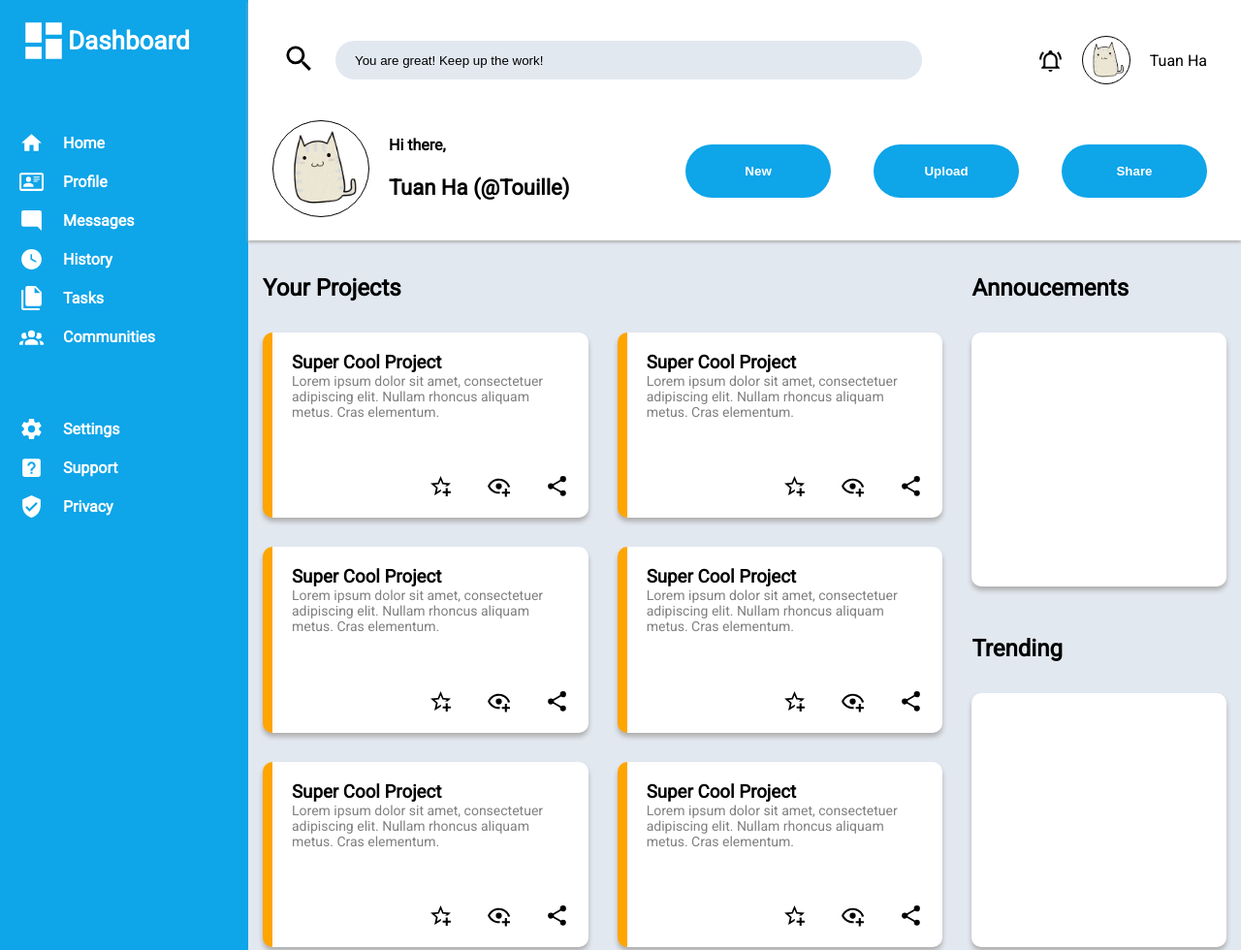
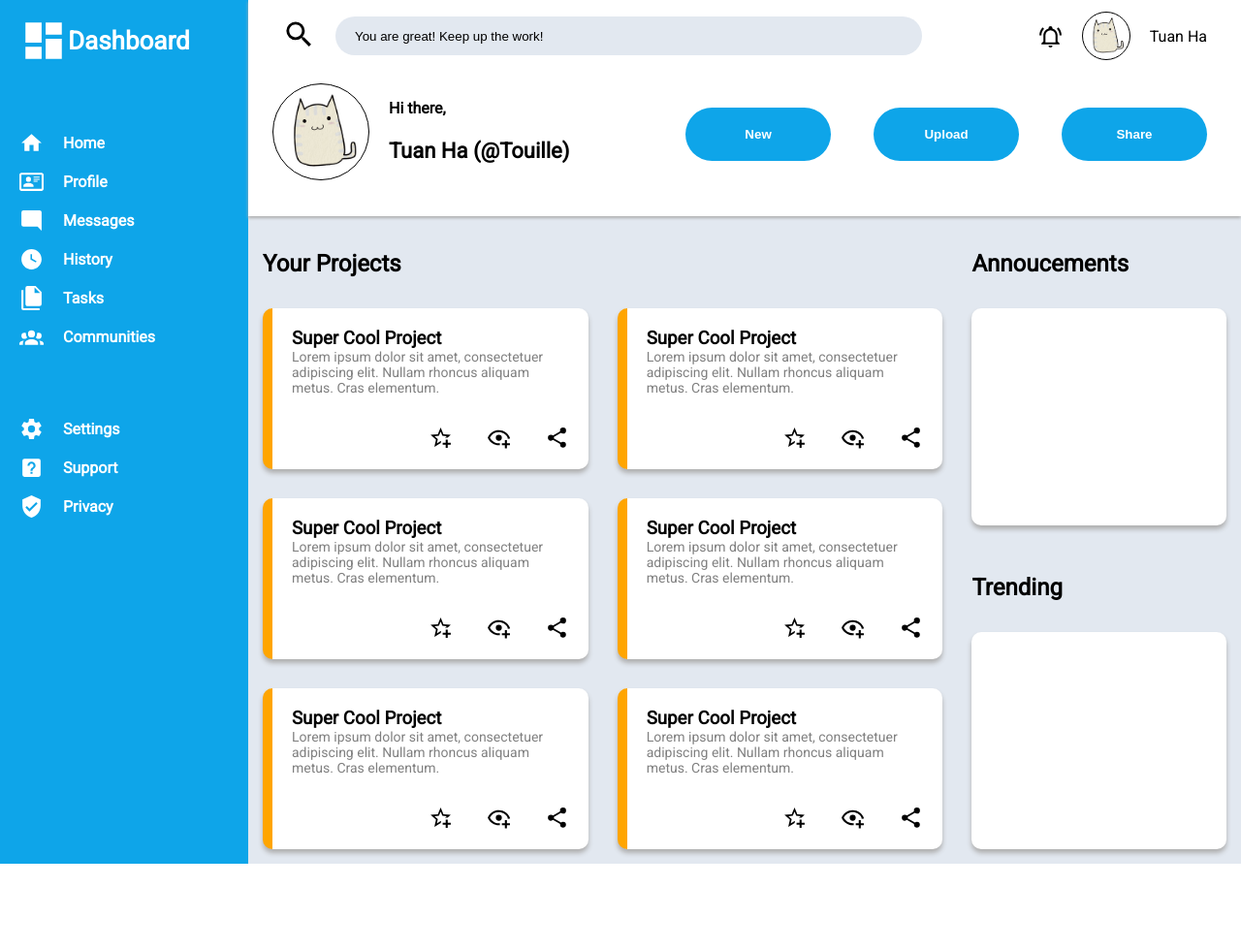
Before and after one commit to Tou1lle/admin-dashboard-top, a plain HTML site: page index.html in a window 1280 px wide. Shown: the top 980 px of the page at 97% size. After the commit the page ends 891 px from the top, so only its background shows below. Drawn offline with Linux system fonts and the light colour scheme.

Commit message:
change top search sizing

```diff
--- a/styles.css
+++ b/styles.css
@@ -66,7 +66,7 @@ ul {
 /*Top search bar*/
 .top.search {
     display: grid;
-    grid-template-rows: repeat(2, 1fr);
+    grid-template-rows: 1fr 2fr;
     box-shadow: 0px 2px 3px rgb(175, 175, 175);
     position: relative;
 }
```
